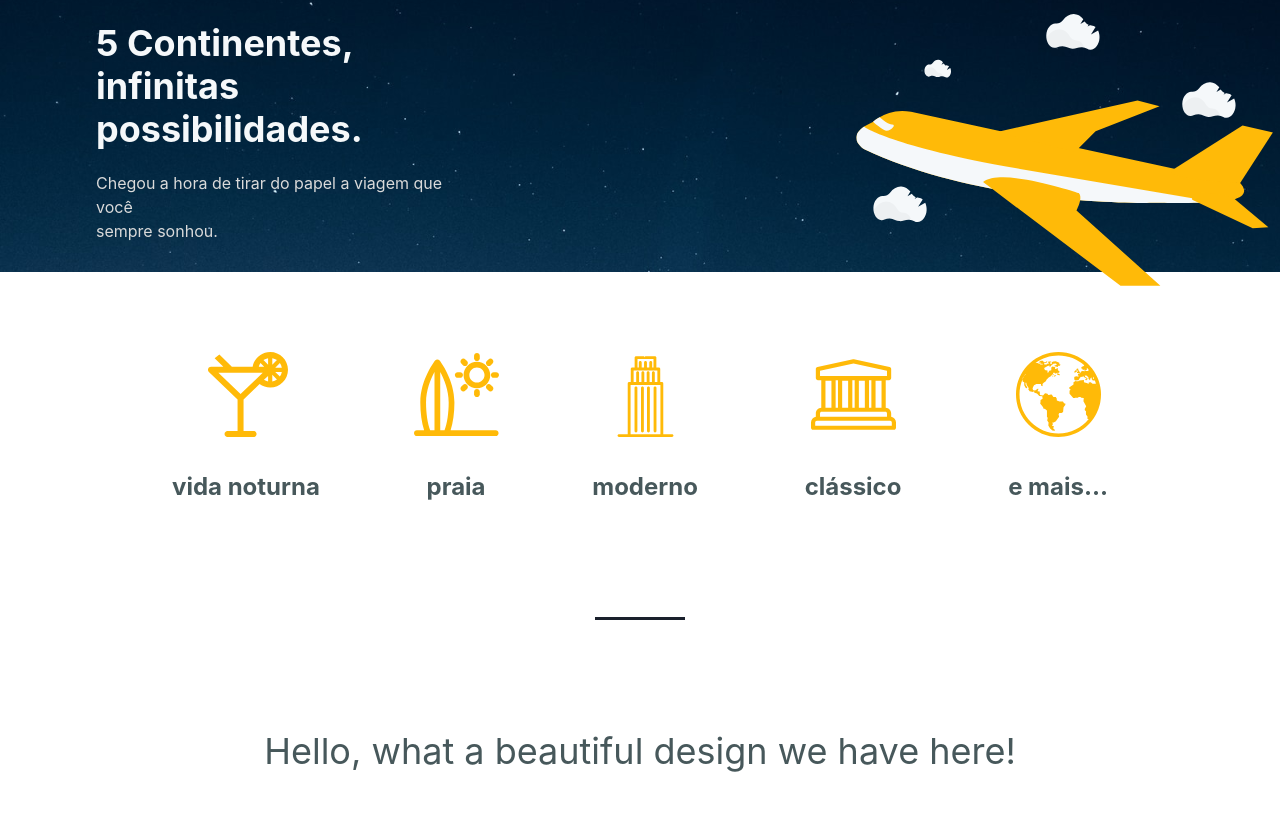
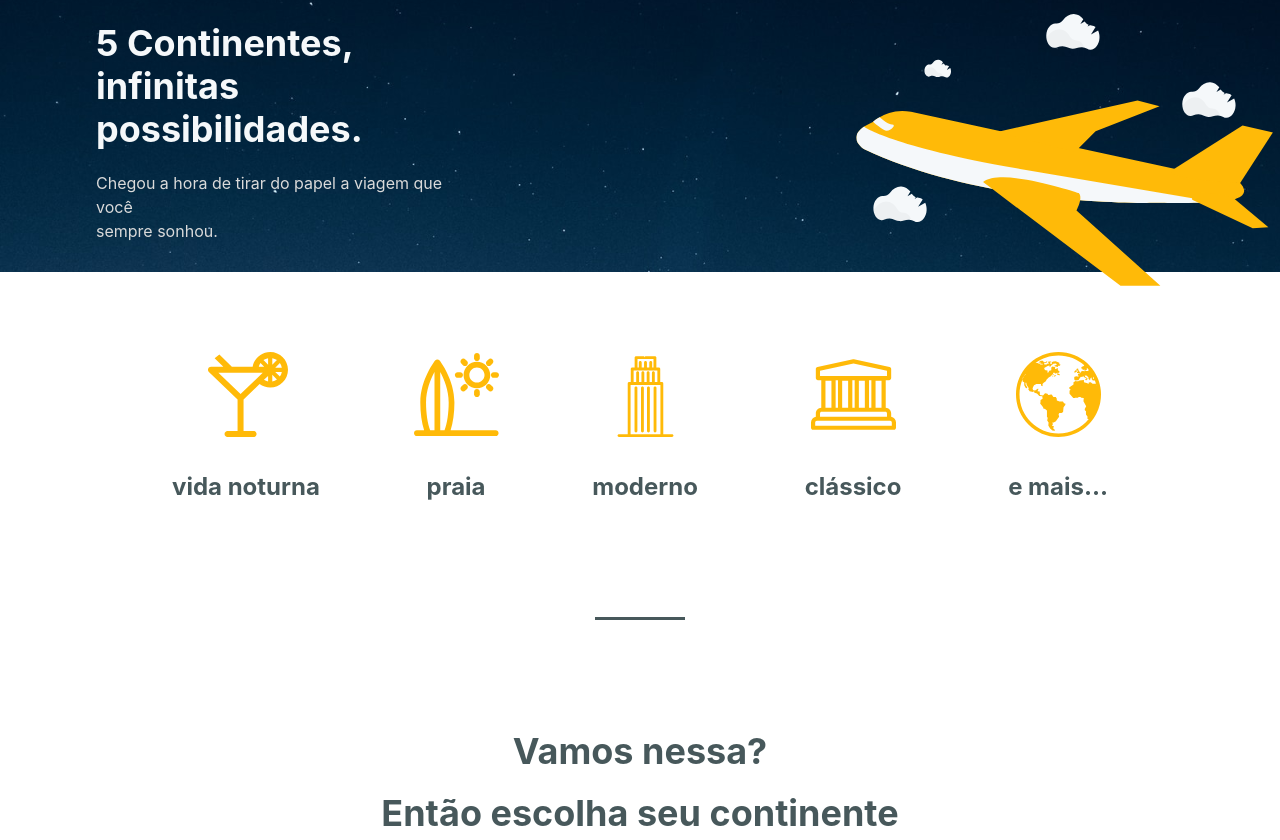
Before and after one commit to ZaninDe/world-trip, a Next.js app: page / in a window 1280 px wide. Shown: the part 163-1003 px from the top of the page. Before the commit the page ends 941 px from the top, so only its background shows below. Built offline with nearby package versions, Linux system fonts and the light colour scheme.

Commit message:
add message on middle of the page

```diff
--- a/src/components/NavTravelTypes.tsx
+++ b/src/components/NavTravelTypes.tsx
@@ -11,12 +11,17 @@ export const NavTravelTypes = () => {
         <TravelType image={<img alt="" src="./images/museum.svg" />} description="clássico" />
         <TravelType image={<img alt="" src="./images/earth.svg" />} description="e mais..." />
       </HStack>
-      <Center display='flex'>
+      <Center>
         <VStack>
-          <Box w='90px' borderTop='solid' mb="24" />
-          <Text fontSize='4xl' color='gray.650'>
-            Hello, what a beautiful design we have here!
+          <Box w='90px' borderTop='solid' mb='24' color='gray.650' />
+
+          <Text fontSize='4xl' color='gray.650' fontWeight='bold'>
+            Vamos nessa? <br />
           </Text >
+          <Text fontSize='4xl' color='gray.650' fontWeight='bold'>
+            Então escolha seu continente
+          </Text>
+
         </VStack>
       </Center>
 
```
Also changed, not shown: src/components/ContinentsSilide.tsx (added).
